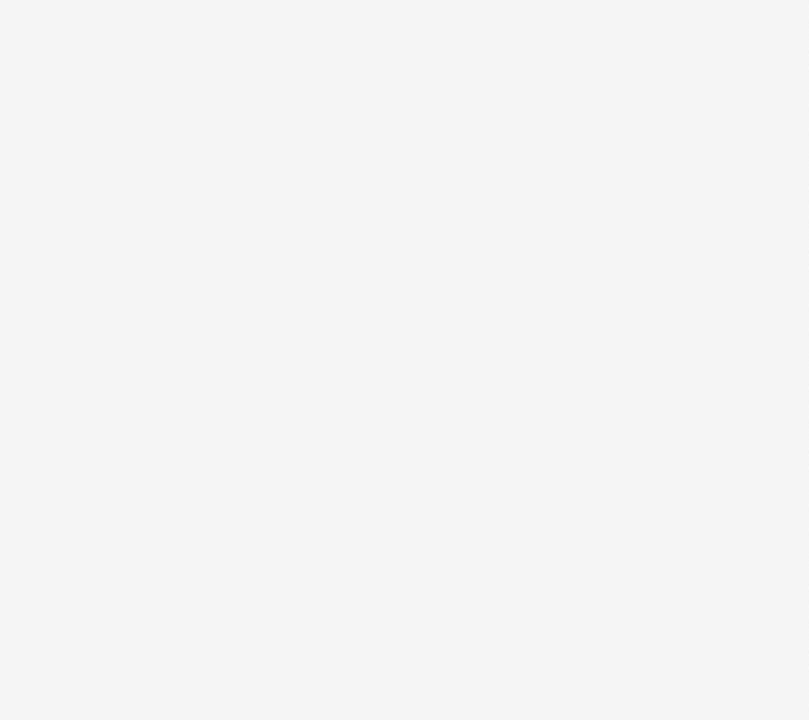
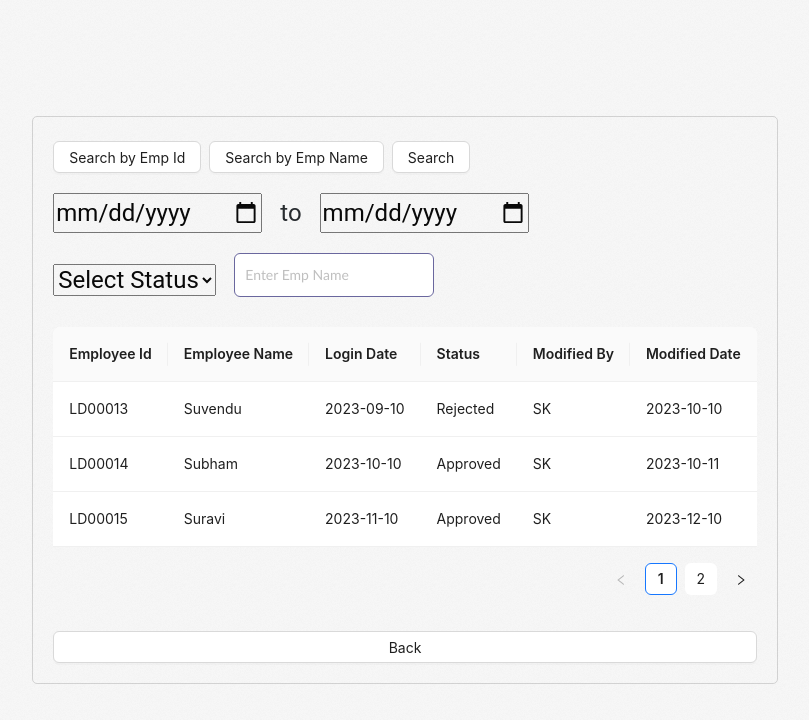
Before and after one commit to Pr776/Manager_System, a React (Create React App) app in the folder Frontend_Manager/tm/: page /history in a window 1280 px wide. Before the commit this address had no page. Shown: the top 720 px of the page, without its empty margins (235-1044 px from the left). Built offline with nearby package versions, Linux system fonts and the light colour scheme; the HTML template or start-up script is replaced by a standard one.

Commit message:
History page added

```diff
--- a/Frontend_Manager/tm/package.json
+++ b/Frontend_Manager/tm/package.json
@@ -5,6 +5,7 @@
   "dependencies": {
     "@emotion/react": "^11.11.3",
     "@emotion/styled": "^11.11.0",
+    "@material-ui/core": "^4.12.4",
     "@mui/icons-material": "^5.15.3",
     "@mui/material": "^5.15.3",
     "@testing-library/jest-dom": "^5.17.0",
@@ -13,6 +14,7 @@
     "antd": "^5.12.7",
     "axios": "^1.6.6",
     "body-parser": "^1.20.2",
+    "bootstrap": "^5.3.2",
     "bourbon": "^7.3.0",
     "chart.js": "^4.4.1",
     "cors": "^2.8.5",
--- a/Frontend_Manager/tm/src/App.js
+++ b/Frontend_Manager/tm/src/App.js
@@ -5,6 +5,8 @@ import Login2 from "./Components/Login2";
 import ForgotPassword from "./Components/ForgotPassword";
 import { Routes, Route } from "react-router-dom";
 import Dashboard from "./Components/Dashboard";
+import History from "./Components/History";
+
 
 function App() {
   const approvedCount = 50;
@@ -25,6 +27,7 @@ function App() {
             />
           }
         />
+        <Route path = '/history' element = {<History />} />
       </Routes>
     </div>
   );
--- a/Frontend_Manager/tm/src/Components/Dashboard.js
+++ b/Frontend_Manager/tm/src/Components/Dashboard.js
@@ -151,6 +151,9 @@ import { PieChart, Pie, Cell } from "recharts";
 import React, { useState } from "react";
 import DatePicker from "react-datepicker";
 import "react-datepicker/dist/react-datepicker.css";
+
+
+
 import {
   FaCheckCircle,
   FaTimesCircle,
--- /dev/null
+++ b/Frontend_Manager/tm/src/Components/History.js
@@ -0,0 +1,180 @@
+import React, { useState } from "react";
+import { Table, Button, Input, Space } from "antd";
+
+const History = () => {
+  const [searchType, setSearchType] = useState("");
+  const [searchText, setSearchText] = useState("");
+  const [fromDate, setFromDate] = useState(new Date());
+  const [toDate, setToDate] = useState(new Date());
+  const [status, setStatus] = useState("");
+  const [filteredData, setFilteredData] = useState([]);
+
+  const data = [
+    {
+      key: "1",
+      employeeId: "LD00013",
+      employeeName: "Suvendu",
+      loginDate: "2023-09-10",
+      status: "Rejected",
+      modifiedBy: "SK",
+      modifiedDate: "2023-10-10",
+    },
+    {
+      key: "2",
+      employeeId: "LD00014",
+      employeeName: "Subham",
+      loginDate: "2023-10-10",
+      status: "Approved",
+      modifiedBy: "SK",
+      modifiedDate: "2023-10-11",
+    },
+    {
+      key: "3",
+      employeeId: "LD00015",
+      employeeName: "Suravi",
+      loginDate: "2023-11-10",
+      status: "Approved",
+      modifiedBy: "SK",
+      modifiedDate: "2023-12-10",
+    },
+    {
+      key: "4",
+      employeeId: "LD00016",
+      employeeName: "Sujay",
+      loginDate: "2023-12-10",
+      status: "Pending",
+      modifiedBy: "SK",
+      modifiedDate: "2023-12-11",
+    },
+  ];
+
+  const columns = [
+    {
+      title: "Employee Id",
+      dataIndex: "employeeId",
+      key: "employeeId",
+    },
+    {
+      title: "Employee Name",
+      dataIndex: "employeeName",
+      key: "employeeName",
+    },
+    {
+      title: "Login Date",
+      dataIndex: "loginDate",
+      key: "loginDate",
+    },
+    {
+      title: "Status",
+      dataIndex: "status",
+      key: "status",
+    },
+    {
+      title: "Modified By",
+      dataIndex: "modifiedBy",
+      key: "modifiedBy",
+    },
+    {
+      title: "Modified Date",
+      dataIndex: "modifiedDate",
+      key: "modifiedDate",
+    },
+  ];
+
+  const handleSearch = () => {
+    // Filter the data based on search criteria
+    const filteredData = data.filter((item) => {
+      const empIdMatch = item.employeeId.includes(searchText);
+      const empNameMatch = item.employeeName.includes(searchText);
+      const dateRangeMatch =
+        (!fromDate || item.loginDate >= fromDate) &&
+        (!toDate || item.loginDate <= toDate);
+      const statusMatch = status === "" || item.status === status;
+
+      return (
+        (searchType === "Emp Id" && empIdMatch) ||
+        (searchType === "Emp Name" && empNameMatch) ||
+        (searchType === "" && (empIdMatch || empNameMatch)) ||
+        (dateRangeMatch && statusMatch)
+      );
+    });
+
+    // Update the state with the filtered data
+    setFilteredData(filteredData);
+  };
+
+  const pagination = {
+    pageSize: 3, // Set the number of items per page
+    // showSizeChanger: true, // Allow the user to change the page size
+    // showQuickJumper: true, // Allow the user to jump to a specific page
+    total: filteredData.length, // Total number of items
+  };
+
+  return (
+    <div
+      style={{
+        margin: "20px",
+        border: "1px solid #d9d9d9",
+        borderRadius: "5px",
+        padding: "20px",
+        display: "flex",
+        flexDirection: "column",
+      }}
+    >
+      <Space direction="horizontal" style={{ marginBottom: "20px" }}>
+        <Button onClick={() => setSearchType("Emp Id")}>
+          Search by Emp Id
+        </Button>
+        <Button onClick={() => setSearchType("Emp Name")}>
+          Search by Emp Name
+        </Button>
+        <Button onClick={handleSearch}>Search</Button>
+      </Space>
+      <Space direction="horizontal" style={{ marginBottom: "20px" }}>
+        <input
+          type="date"
+          value={fromDate}
+          onChange={(e) => setFromDate(e.target.value)}
+          style={{ marginRight: "10px" }}
+        />
+        to
+        <input
+          type="date"
+          value={toDate}
+          onChange={(e) => setToDate(e.target.value)}
+          style={{ marginLeft: "10px" }}
+        />
+      </Space>
+      <Space direction="horizontal" style={{ marginBottom: "20px" }}>
+        <select
+          value={status}
+          onChange={(e) => setStatus(e.target.value)}
+          style={{ marginRight: "10px" }}
+        >
+          <option value="">Select Status</option>
+          <option value="Approved">Approved</option>
+          <option value="Rejected">Rejected</option>
+        </select>
+        <Input
+          type="text"
+          value={searchText}
+          onChange={(e) => setSearchText(e.target.value)}
+          placeholder={
+            searchType === "Emp Id" ? "Enter Emp Id" : "Enter Emp Name"
+          }
+          style={{ marginRight: "10px", width: "200px" }}
+        />
+      </Space>
+
+      <Table
+        dataSource={filteredData.length > 0 ? filteredData : data}
+        columns={columns}
+        pagination={pagination}
+      />
+
+      <Button style={{ marginTop: "20px" }}>Back</Button>
+    </div>
+  );
+};
+
+export default History;
```
Also changed, not shown: Frontend_Manager/tm/src/Components/History.css (added), 1 other file (tests, documents, lock files or other folders).
